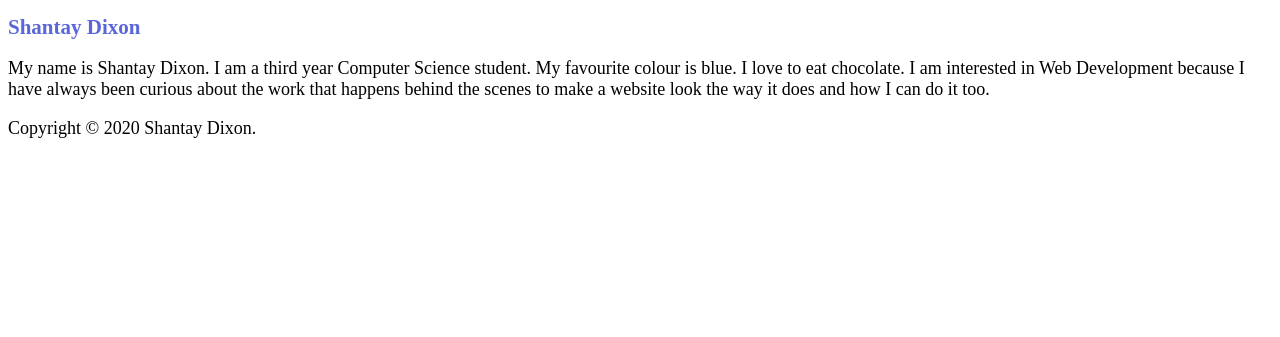
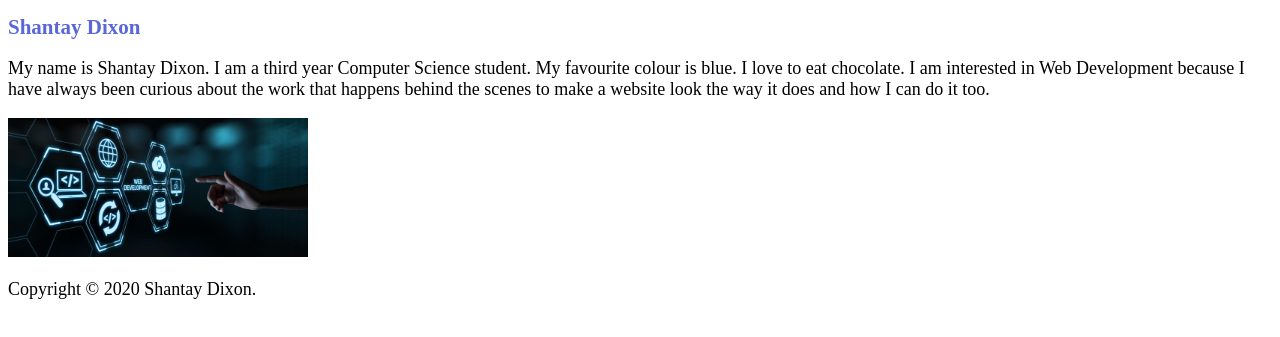
Before and after one commit to SC-Dixon/info2180-lab1, a plain HTML site: page index.html in a window 1280 px wide. Shown: the part 85-422 px from the top of the page. Drawn offline with Linux system fonts and the light colour scheme.

Commit message:
Added image to repository and made changes to index.html and styles.css files

```diff
--- a/index.html
+++ b/index.html
@@ -16,6 +16,7 @@
         <h2>Shantay Dixon</h2>
         <p>My name is Shantay Dixon. I am a third year Computer Science student.
            My favourite colour is blue. I love to eat chocolate. I am interested in Web Development because I have always been curious about the work that happens behind the scenes to make a website look the way it does and how I can do it too. </p>
+           <img src="WebDevImage.jpg" alt="WebDevImage">
     </main>
     <footer>
         <p>Copyright &copy; 2020 Shantay Dixon.</p>
--- a/styles.css
+++ b/styles.css
@@ -11,3 +11,7 @@ h2 {
 p {
     font-size: 18px;
 }
+
+img {
+    width: 300px;
+}
```
Also changed, not shown: WebDevImage.jpg (added).
